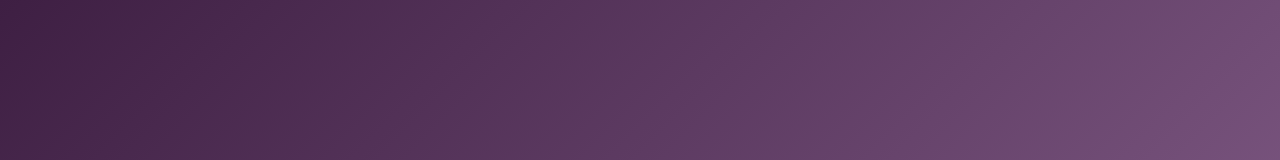
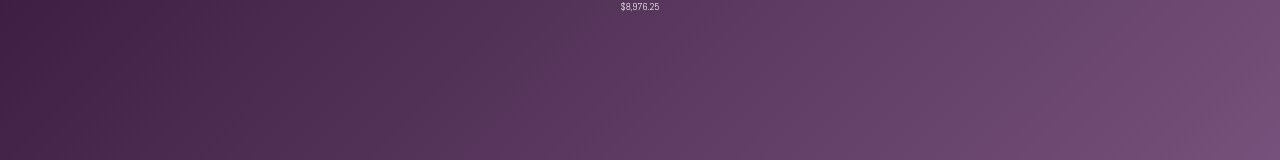
Before and after one commit to paulogdm/moonholdings.io, a Next.js app: page / in a window 1280 px wide. Shown: the top 160 px of the page. Built offline with nearby package versions, Linux system fonts and the light colour scheme; what decko would draw is missing.

Commit message:
created Portfolio and Square components

```diff
--- a/components/Board/Board.tsx
+++ b/components/Board/Board.tsx
@@ -2,7 +2,13 @@ import React from 'react'
 import { bind } from 'decko'
 import styled from 'styled-components'
 
-import { Welcome, Astronaut, NomicsLink, PlusButton } from '../'
+import {
+  Welcome,
+  Astronaut,
+  NomicsLink,
+  PlusButton,
+  Portfolio
+} from '../'
 import { IPortfolioItem } from '../../shared/types';
 
 interface IState {
@@ -49,6 +55,10 @@ class Board extends React.Component<{}, IState> {
     return (
       <StyledBoard>
         <Welcome />
+        <Portfolio
+          coins={portfolio}
+          edit={this.toggleSquareEdit}
+        />
         <PlusButton toggleSearch={this.handleOnSearch} />
         <NomicsLink />
         <Astronaut showLogo={hasPortfolio} />
@@ -60,6 +70,11 @@ class Board extends React.Component<{}, IState> {
   private handleOnSearch() {
     console.log('handleSearchButton...');
   }
+
+  @bind
+  private toggleSquareEdit() {
+    console.log('toggleSquareEdit...');
+  }
 }
 
 export default Board;
--- a/components/Portfolio/Portfolio.tsx
+++ b/components/Portfolio/Portfolio.tsx
@@ -1,28 +1,49 @@
 import React from 'react';
 
-import Square from '../../components/Squares/square';
+import Square from '../Square/Square';
 import { IPortfolioItem } from '../../shared/types';
 
 // Utils
 import {
   portfolioBalance,
   // calculateBalance
-} from '../../utils/math';
+} from '../../shared/utils/math';
 
-// const byLargestBalance = (a, b) => calculateBalance(b) - calculateBalance(a);
+interface IProps {
+  coins: IPortfolioItem[];
+  edit(): void;
+}
 
-const Portfolio = ({ coins: IPortfolioItem, edit }) => (
+// const Portfolio = ({ coins: IPortfolioItem, edit }) => (
+// const Portfolio = (coins: IPortfolioItem[], edit => {
+//   console.log('props, props')
+//   return (
+//     <div>
+//       {/* <section className="portfolio-balance">
+//         ${portfolioBalance(coins)}
+//       </section>
+//       <div className="flex-grid portfolio-container">
+//         {coins.map((coin, i) =>
+//           (<Square key={coin.currency} coin={coin} edit={edit} index={i} />))}
+//       </div> */}
+//     </div>
+//   );
+// }
+
+export default class Portfolio extends React.PureComponent<IProps> {
+  public render() {
+    const { coins, edit } = this.props;
+
+    return (
       <div>
         <section className="portfolio-balance">
           ${portfolioBalance(coins)}
         </section>
-    <div className="flex-grid portfolio-container">
+        {/* <div className="flex-grid portfolio-container">
           {coins.map((coin, i) =>
-        (<Square key={coin.currency} coin={coin} edit={edit} index={i} />))}
-      {/* {coins.sort(byLargestBalance).map((coin, i) =>
-        (<Square key={coin.currency} coin={coin} edit={edit} index={i} />))} */}
-    </div>
+            (<Square key={coin.symbol} coin={coin} edit={edit} index={i} />))}
+        </div> */}
       </div>
     );
-
-export default Portfolio;
+  }
+}
--- /dev/null
+++ b/components/Square/Square.tsx
@@ -0,0 +1,7 @@
+import React from 'react';
+
+export default class Square extends React.Component {
+  render() {
+    return (Square)
+  }
+}
--- a/components/index.ts
+++ b/components/index.ts
@@ -2,3 +2,5 @@ export { default as Welcome } from './Welcome/Welcome';
 export { default as Astronaut } from './Astronaut/Astronaut';
 export { default as NomicsLink } from './NomicsLink/NomicsLink';
 export { default as PlusButton } from './PlusButton/PlusButton';
+export { default as Portfolio } from './Portfolio/Portfolio';
+export { default as Square } from './Square/Square';
```
Lines whose indentation alone changed are shown as unchanged.
